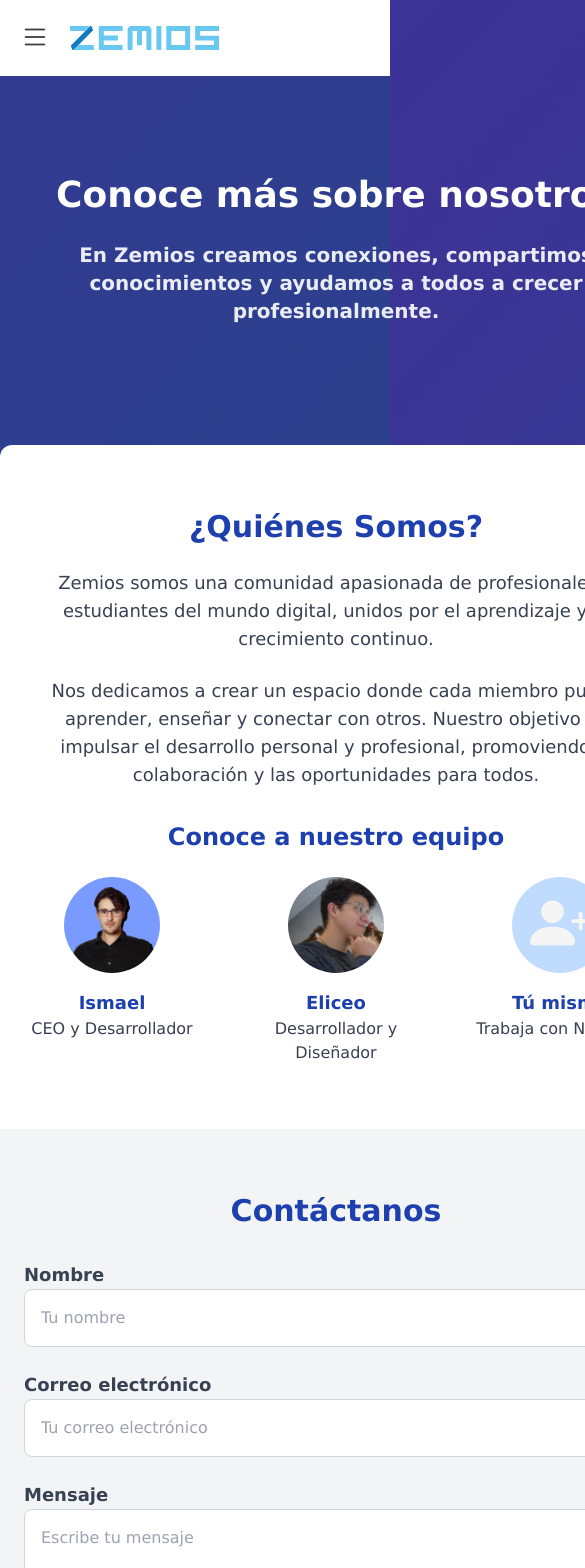
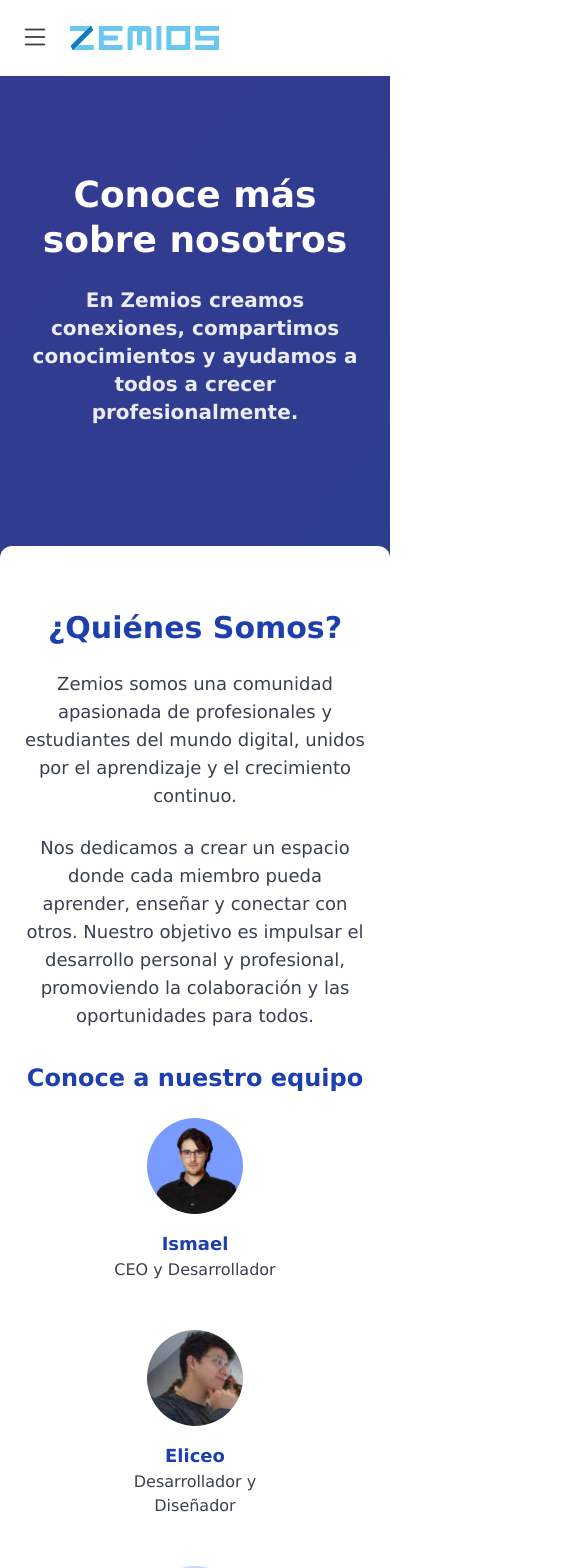
Before and after one commit to eliceoflmov72/Atlas, an Angular app: page /Contact in a window 390 px wide. Shown: the top 1568 px of the page, 585 px wide, since content can reach past the window. Built offline with nearby package versions, Linux system fonts and the light colour scheme.

Commit message:
fixing contact responsive

```diff
--- a/src/app/pages/contact/contact.component.html
+++ b/src/app/pages/contact/contact.component.html
@@ -22,7 +22,7 @@
       <!-- Sección del equipo -->
       <div class="text-center">
         <h3 class="text-2xl font-bold text-blue-800 mb-6">Conoce a nuestro equipo</h3>
-        <div class="flex justify-center gap-12">
+        <div class="flex justify-center flex-wrap gap-12">
           @for (member of teamList; track $index) {
           <a [href]="member.url" target="_blank" class=" w-44 ">
             <div class="flex flex-col items-center">
```
